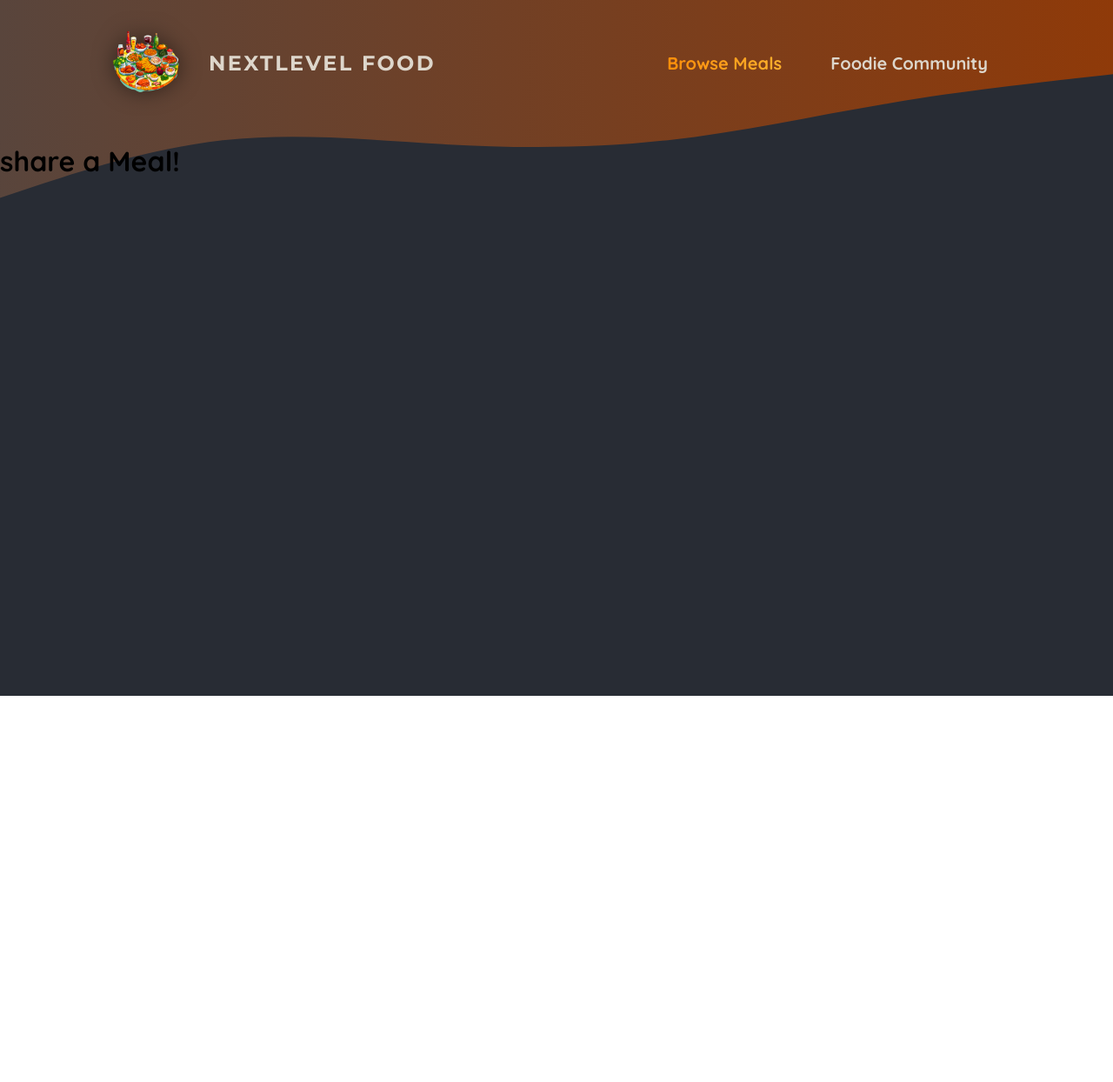
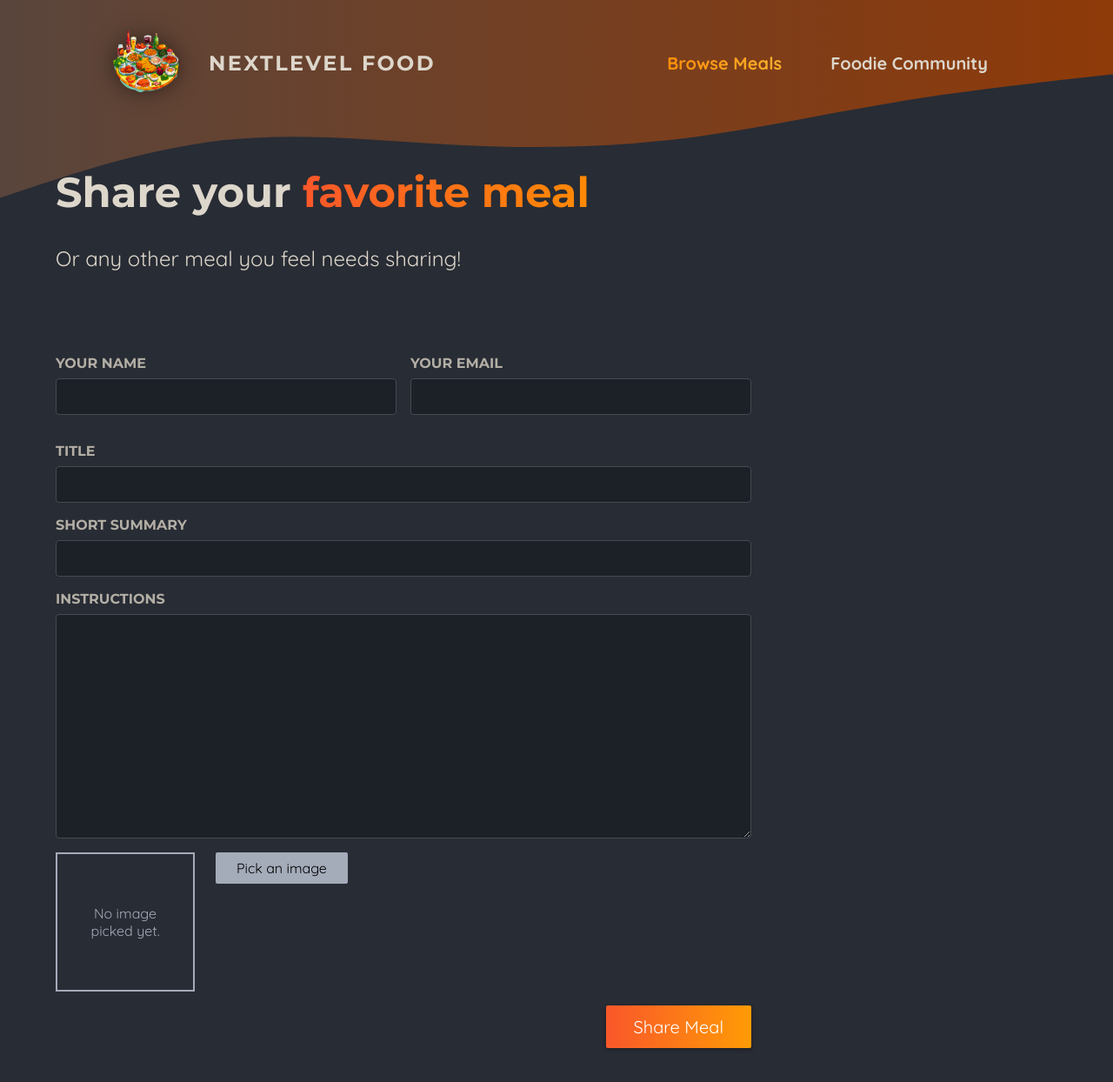
Before and after one commit to NattyDCI/foodies-app, a Next.js app: page /meals/share in a window 1280 px wide. Shown: the top 1244 px of the page at 87% size. Before the commit the page ends 800 px from the top, so only its background shows below. Built offline with nearby package versions, Linux system fonts and the light colour scheme.

Commit message:
added image picker

```diff
--- a/app/meals/share/page.js
+++ b/app/meals/share/page.js
@@ -1,7 +1,50 @@
-export default function Share() {
-    return (
-        <main>
-            <h1>share a Meal!</h1>
-        </main>
-    )
+import ImagePicker from '@/components/meals/image-picker';
+import classes from './page.module.css';
+
+export default function ShareMealPage() {
+  return (
+    <>
+      <header className={classes.header}>
+        <h1>
+          Share your <span className={classes.highlight}>favorite meal</span>
+        </h1>
+        <p>Or any other meal you feel needs sharing!</p>
+      </header>
+      <main className={classes.main}>
+        <form className={classes.form}>
+          <div className={classes.row}>
+            <p>
+              <label htmlFor="name">Your name</label>
+              <input type="text" id="name" name="name" required />
+            </p>
+            <p>
+              <label htmlFor="email">Your email</label>
+              <input type="email" id="email" name="email" required />
+            </p>
+          </div>
+          <p>
+            <label htmlFor="title">Title</label>
+            <input type="text" id="title" name="title" required />
+          </p>
+          <p>
+            <label htmlFor="summary">Short Summary</label>
+            <input type="text" id="summary" name="summary" required />
+          </p>
+          <p>
+            <label htmlFor="instructions">Instructions</label>
+            <textarea
+              id="instructions"
+              name="instructions"
+              rows="10"
+              required
+            ></textarea>
+          </p>
+            <ImagePicker />
+          <p className={classes.actions}>
+            <button type="submit">Share Meal</button>
+          </p>
+        </form>
+      </main>
+    </>
+  );
 }
--- /dev/null
+++ b/app/meals/share/page.module.css
@@ -0,0 +1,98 @@
+.header {
+    gap: 3rem;
+    margin: 3rem auto 5rem auto;
+    width: 90%;
+    max-width: 75rem;
+    color: #ddd6cb;
+    font-size: 1.5rem;
+  }
+
+  .header h1 {
+    font-family: 'Montserrat', sans-serif;
+  }
+
+  .highlight {
+    background: linear-gradient(90deg, #f9572a, #ff8a05);
+    background-clip: text;
+    -webkit-background-clip: text;
+    -webkit-text-fill-color: transparent;
+  }
+
+  .main {
+    width: 90%;
+    max-width: 75rem;
+    margin: 3rem auto;
+    color: white;
+  }
+
+  .form {
+    max-width: 50rem;
+  }
+
+  .form label {
+    display: block;
+    margin-bottom: 0.5rem;
+    font-size: 1rem;
+    font-family: 'Montserrat', sans-serif;
+    text-transform: uppercase;
+    color: #b3aea5;
+    font-weight: bold;
+  }
+
+  .form input,
+  .form textarea {
+    display: block;
+    width: 100%;
+    padding: 0.5rem 1rem;
+    border-radius: 4px;
+    border: 1px solid #454952;
+    background: #1c2027;
+    font-size: 1.25rem;
+    font-family: 'Montserrat', sans-serif;
+    color: #ddd6cb;
+  }
+
+  .form input:focus,
+  .form textarea:focus {
+    outline-color: #f99f2a;
+    background-color: #1f252d;
+  }
+
+  .row {
+    display: flex;
+    gap: 1rem;
+  }
+
+  .row p {
+    width: 100%;
+  }
+
+  .actions {
+    text-align: right;
+  }
+
+  .actions button {
+    border: 0;
+    padding: 0.75rem 2rem;
+    background: linear-gradient(90deg, #f9572a, #ff9b05);
+    border: none;
+    color: #ffffff;
+    border-radius: 2px;
+    cursor: pointer;
+    font: inherit;
+    font-size: 1.25rem;
+    box-shadow: 0 2px 5px rgba(0, 0, 0, 0.3);
+  }
+
+  .actions button:hover,
+  .actions button:focus {
+    background: linear-gradient(90deg, #fd4715, #f9b241);
+  }
+
+  .actions button:disabled,
+  .actions button:hover:disabled,
+  .actions button:focus:disabled {
+    background: #ccc;
+    color: #979797;
+    cursor: not-allowed;
+  }
--- /dev/null
+++ b/components/meals/image-picker.js
@@ -0,0 +1,66 @@
+"use client";
+
+import { useRef, useState } from "react";
+import classes from "./image-picker.module.css";
+import Image from "next/image";
+
+export default function ImagePicker({ label, name }) {
+  const [ pickedImage, setPickedImage ] = useState();
+
+  const imageInput = useRef();
+
+  function handlePickClick() {
+    imageInput.current.click();
+    console.log("is this working?");
+  }
+
+  function handleImageChange(event) {
+    const file = event.target.files[0];
+
+    if (!file) {
+      return;
+    }
+    // i want to convert it in a data url wich can be used as a src for an image element.
+    // i acchieve it with a class built in Javascript. filereader
+
+    const fileReader = new FileReader();
+    // we store a function inside the onload property of the filereader and it gets activated as soon as the method bellow is finished executing
+
+    fileReader.onLoad = () => {
+      // and this function doesnt return anything, I can access the url by saving the value of the filereader.result
+      setPickedImage(fileReader.result);
+      console.log("reaching")
+    };
+
+    fileReader.readAsDataURL(file);
+  }
+
+  return (
+    <div className={classes.picker}>
+      <label htmlFor={name}>{label}</label>
+      <div className={classes.controls}>
+        <div className={classes.preview}>
+
+            {pickedImage ? <Image src={pickedImage} alt="The image selected by user" fill/> : <p>No image picked yet.</p>}
+        </div>
+
+        <input
+          ref={imageInput}
+          className={classes.input}
+          type="file"
+          id={name}
+          accept="image/png, image/jpeg"
+          name={name}
+          onChange={handleImageChange}
+        />
+        <button
+          className={classes.button}
+          type="button"
+          onClick={handlePickClick}
+        >
+          Pick an image
+        </button>
+      </div>
+    </div>
+  );
+}
--- /dev/null
+++ b/components/meals/image-picker.module.css
@@ -0,0 +1,45 @@
+.controls {
+    display: flex;
+    align-items: flex-start;
+    gap: 1.5rem;
+    margin-bottom: 1rem;
+  }
+
+  .picker .input {
+    display: none;
+  }
+
+  .picker .button {
+    border: 0;
+    padding: 0.5rem 1.5rem;
+    background: #a4abb9;
+    border-radius: 2px;
+    cursor: pointer;
+    font: inherit;
+  }
+
+  .picker .button:hover,
+  .picker .button:focus {
+    background: #b3b9c6;
+  }
+
+  .preview {
+    width: 10rem;
+    height: 10rem;
+    border: 2px solid #a4abb9;
+    display: flex;
+    justify-content: center;
+    align-items: center;
+    text-align: center;
+    color: #a4abb9;
+    position: relative;
+  }
+
+  .preview p {
+    margin: 0;
+    padding: 1rem;
+  }
+
+  .preview img {
+    object-fit: cover;
+  }
```
Also changed, not shown: app/meals/[mealSlug]/page.js (+9 -2 lines), app/meals/not-found.js (added, +8 -0 lines).
